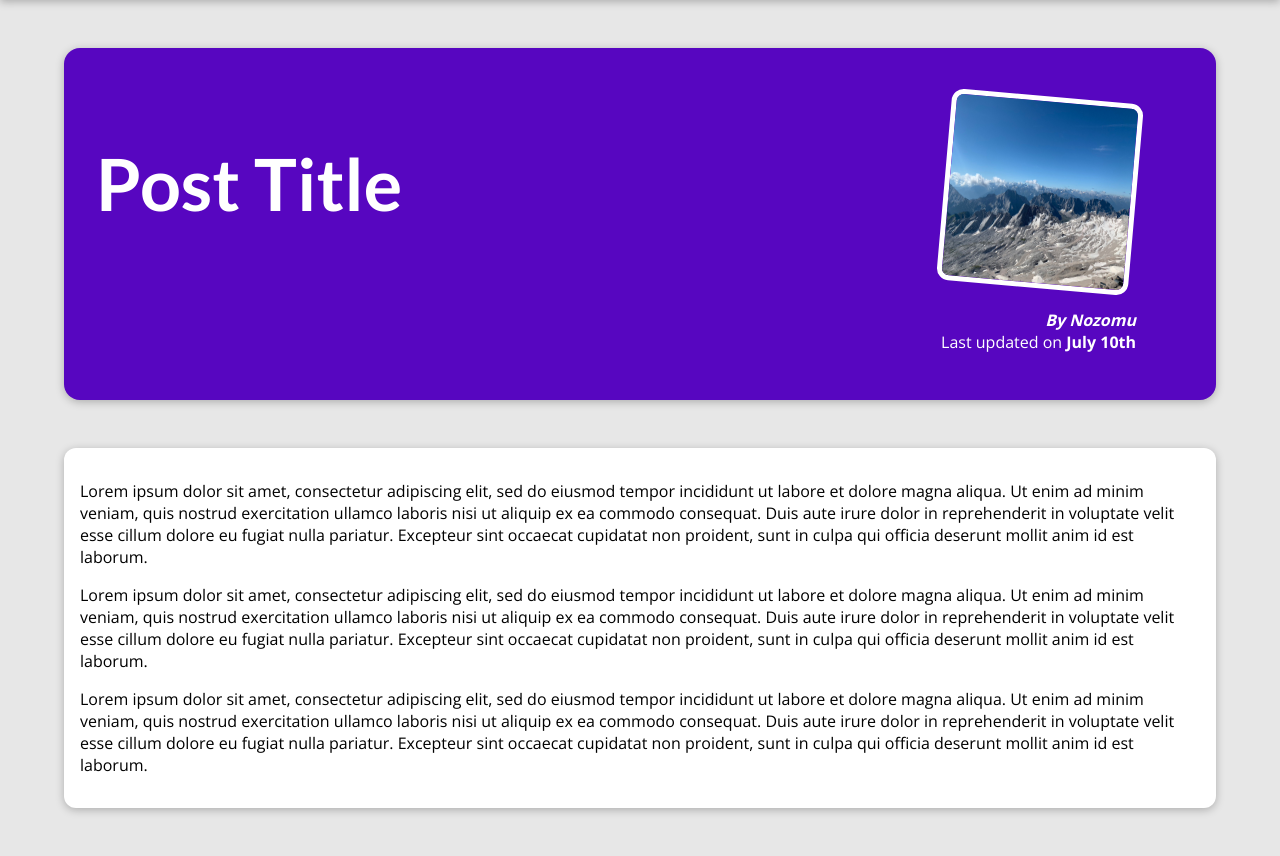
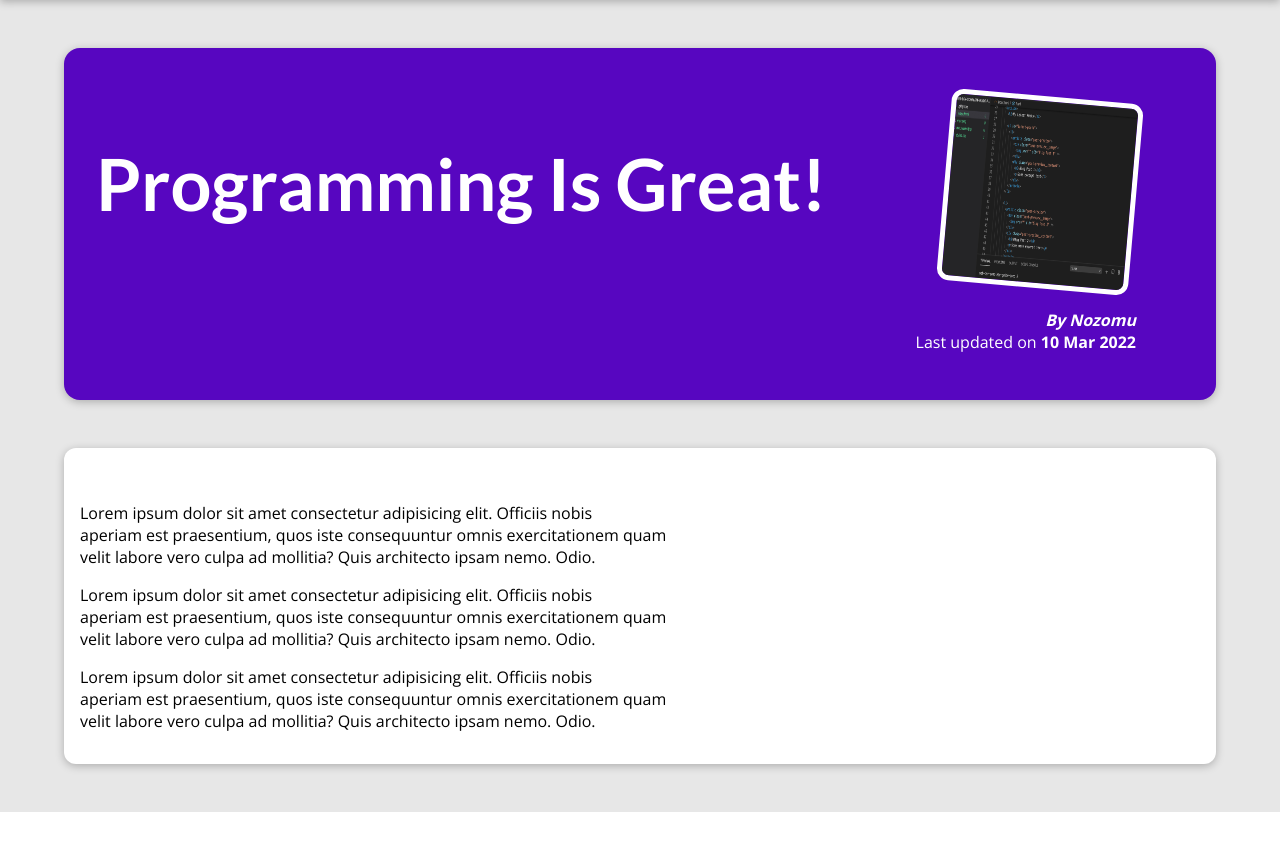
Before and after one commit to nozomukuwae/Django_my_site, a Django app: page /posts/programming-is-fun in a window 1280 px wide. Shown: the part 80-936 px from the top of the page. After the commit the page ends 892 px from the top, so only its background shows below. Run offline with Django 4.2, Linux system fonts and the light colour scheme.

Commit message:
Show dummy dynamic data

```diff
--- a/blog/templates/blog/index.html
+++ b/blog/templates/blog/index.html
@@ -22,7 +22,9 @@ My Blog
     <section id="latest_posts">
         <h2>My Latest Thoughts</h2>
         <ul>
-            {% include 'blog/includes/post.html' %}
+            {% for post in posts %}
+                {% include 'blog/includes/post.html' %}
+            {% endfor %}
         </ul>
     </section>
 
--- a/blog/templates/blog/post-detail.html
+++ b/blog/templates/blog/post-detail.html
@@ -11,34 +11,17 @@ This Post Title
 
 {% block content %}
     <section id="summary">
-        <h2>Post Title</h2>
+        <h2>{{ post.title }}</h2>
         <article>
-            <img src="{% static 'blog/images/mountains.jpg' %}" alt="Post Title" />
-            <address>By Nozomu</address>
+            <img src="{% static 'blog/images/'|add:post.image %}" alt="{{ post.title }}" />
+            <address>By {{ post.author }}</address>
             <div>
-                Last updated on <time>July 10th</time>
+                Last updated on <time>{{ post.date|date:"d M Y" }}</time>
             </div>
         </article>
     </section>
 
     <main>
-        <p>
-            Lorem ipsum dolor sit amet, consectetur adipiscing elit, sed do eiusmod tempor incididunt ut labore et dolore magna aliqua.
-            Ut enim ad minim veniam, quis nostrud exercitation ullamco laboris nisi ut aliquip ex ea commodo consequat.
-            Duis aute irure dolor in reprehenderit in voluptate velit esse cillum dolore eu fugiat nulla pariatur.
-            Excepteur sint occaecat cupidatat non proident, sunt in culpa qui officia deserunt mollit anim id est laborum.
-        </p>
-        <p>
-            Lorem ipsum dolor sit amet, consectetur adipiscing elit, sed do eiusmod tempor incididunt ut labore et dolore magna aliqua.
-            Ut enim ad minim veniam, quis nostrud exercitation ullamco laboris nisi ut aliquip ex ea commodo consequat.
-            Duis aute irure dolor in reprehenderit in voluptate velit esse cillum dolore eu fugiat nulla pariatur.
-            Excepteur sint occaecat cupidatat non proident, sunt in culpa qui officia deserunt mollit anim id est laborum.
-        </p>
-        <p>
-            Lorem ipsum dolor sit amet, consectetur adipiscing elit, sed do eiusmod tempor incididunt ut labore et dolore magna aliqua.
-            Ut enim ad minim veniam, quis nostrud exercitation ullamco laboris nisi ut aliquip ex ea commodo consequat.
-            Duis aute irure dolor in reprehenderit in voluptate velit esse cillum dolore eu fugiat nulla pariatur.
-            Excepteur sint occaecat cupidatat non proident, sunt in culpa qui officia deserunt mollit anim id est laborum.
-        </p>
+        {{ post.content|linebreaks }}
     </main>
 {% endblock %}
--- a/blog/views.py
+++ b/blog/views.py
@@ -1,12 +1,87 @@
 from django.shortcuts import render
+from datetime import date
 
 # Create your views here.
 
+all_posts = [
+    {
+        "slug": "hike-in-the-mountains",
+        "image": "mountains.jpg",
+        "author": "Nozomu",
+        "date": date(2021, 7, 21),
+        "title": "Mountain Hiking",
+        "excerpt": "There's nothing like the views you get when hiking in the mountains! And I wasn't even prepared for what happened whilst I was enjoying the view!",
+        "content": """
+          Lorem ipsum dolor sit amet consectetur adipisicing elit. Officiis nobis
+          aperiam est praesentium, quos iste consequuntur omnis exercitationem quam
+          velit labore vero culpa ad mollitia? Quis architecto ipsam nemo. Odio.
+
+          Lorem ipsum dolor sit amet consectetur adipisicing elit. Officiis nobis
+          aperiam est praesentium, quos iste consequuntur omnis exercitationem quam
+          velit labore vero culpa ad mollitia? Quis architecto ipsam nemo. Odio.
+
+          Lorem ipsum dolor sit amet consectetur adipisicing elit. Officiis nobis
+          aperiam est praesentium, quos iste consequuntur omnis exercitationem quam
+          velit labore vero culpa ad mollitia? Quis architecto ipsam nemo. Odio.
+        """
+    },
+    {
+        "slug": "programming-is-fun",
+        "image": "coding.jpg",
+        "author": "Nozomu",
+        "date": date(2022, 3, 10),
+        "title": "Programming Is Great!",
+        "excerpt": "Did you ever spend hours searching that one error in your code? Yep - that's what happened to me yesterday...",
+        "content": """
+          Lorem ipsum dolor sit amet consectetur adipisicing elit. Officiis nobis
+          aperiam est praesentium, quos iste consequuntur omnis exercitationem quam
+          velit labore vero culpa ad mollitia? Quis architecto ipsam nemo. Odio.
+
+          Lorem ipsum dolor sit amet consectetur adipisicing elit. Officiis nobis
+          aperiam est praesentium, quos iste consequuntur omnis exercitationem quam
+          velit labore vero culpa ad mollitia? Quis architecto ipsam nemo. Odio.
+
+          Lorem ipsum dolor sit amet consectetur adipisicing elit. Officiis nobis
+          aperiam est praesentium, quos iste consequuntur omnis exercitationem quam
+          velit labore vero culpa ad mollitia? Quis architecto ipsam nemo. Odio.
+        """
+    },
+    {
+        "slug": "into-the-woods",
+        "image": "woods.jpg",
+        "author": "Nozomu",
+        "date": date(2020, 8, 5),
+        "title": "Nature At Its Best",
+        "excerpt": "Nature is amazing! The amount of inspiration I get when walking in nature is incredible!",
+        "content": """
+          Lorem ipsum dolor sit amet consectetur adipisicing elit. Officiis nobis
+          aperiam est praesentium, quos iste consequuntur omnis exercitationem quam
+          velit labore vero culpa ad mollitia? Quis architecto ipsam nemo. Odio.
+
+          Lorem ipsum dolor sit amet consectetur adipisicing elit. Officiis nobis
+          aperiam est praesentium, quos iste consequuntur omnis exercitationem quam
+          velit labore vero culpa ad mollitia? Quis architecto ipsam nemo. Odio.
+
+          Lorem ipsum dolor sit amet consectetur adipisicing elit. Officiis nobis
+          aperiam est praesentium, quos iste consequuntur omnis exercitationem quam
+          velit labore vero culpa ad mollitia? Quis architecto ipsam nemo. Odio.
+        """
+    }
+]
+
 def starting_page(request):
-    return render(request, 'blog/index.html')
+    sorted_posts = sorted(all_posts, key=lambda p: p['date'])
+    return render(request, 'blog/index.html', {
+        'posts': sorted_posts[-3:]
+    })
 
 def posts(request):
-    return render(request, 'blog/all-posts.html')
+    return render(request, 'blog/all-posts.html', {
+        'posts': all_posts
+    })
 
 def post_detail(request, slug):
-    return render(request, 'blog/post-detail.html')
+    post = next(p for p in all_posts if p['slug'] == slug)
+    return render(request, 'blog/post-detail.html', {
+        'post': post
+    })
```
Also changed, not shown: blog/templates/blog/all-posts.html (+2 -5 lines), blog/templates/blog/includes/post.html (+4 -4 lines).
